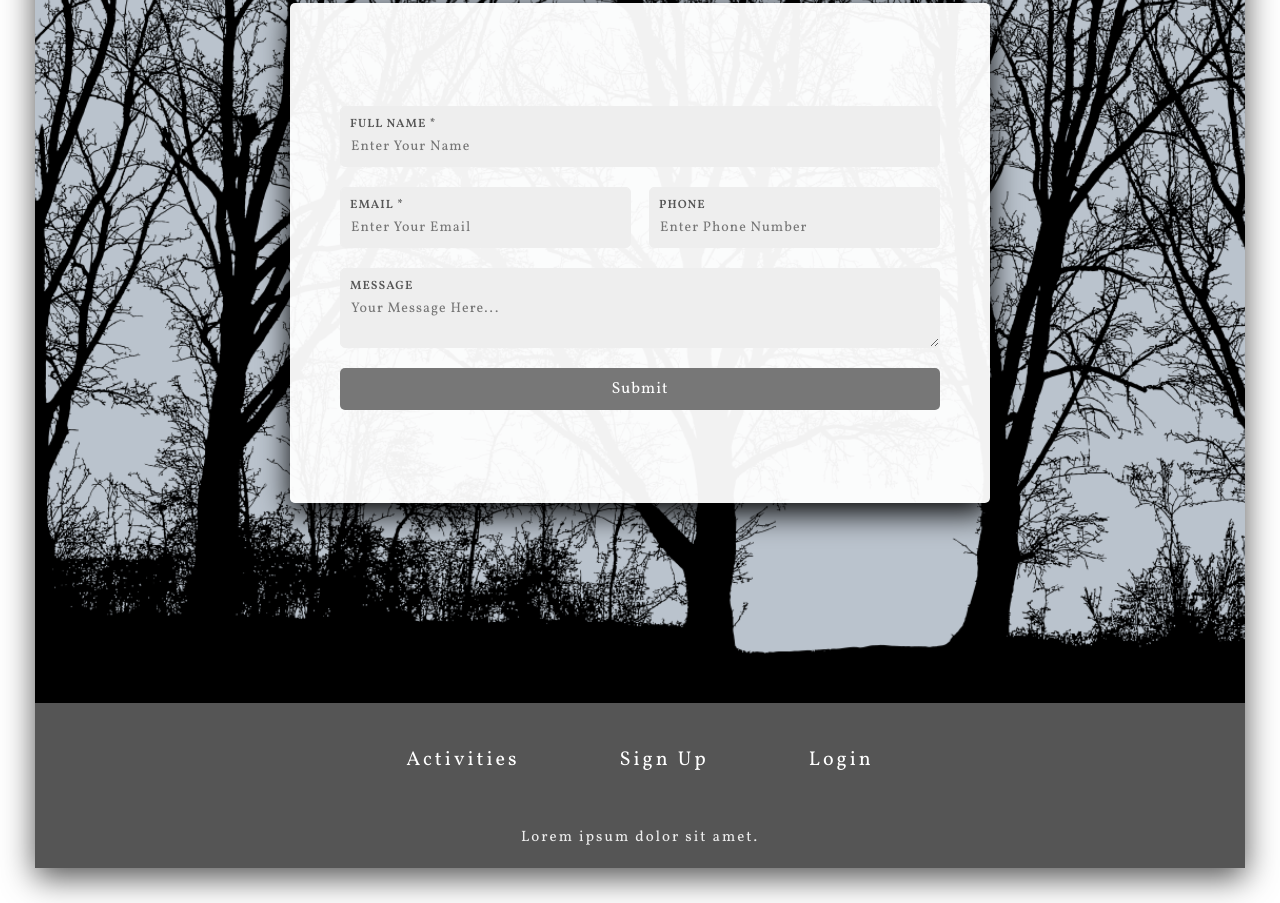
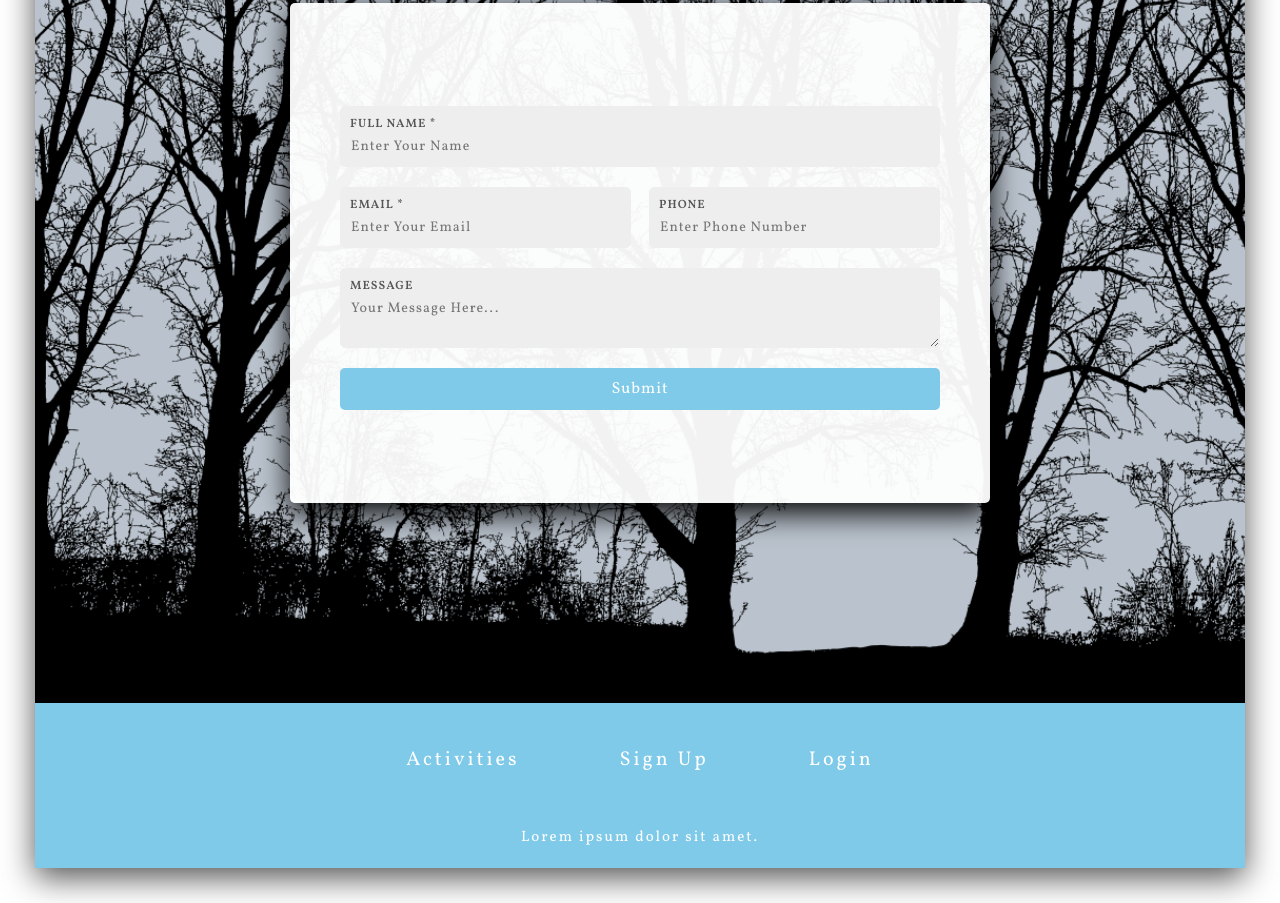
Before and after one commit to tahayasinturedi/Zusammen, a plain HTML site: page index.html in a window 1280 px wide. Shown: the part 2165-3068 px from the top of the page. Drawn offline with Linux system fonts and the light colour scheme.

Commit message:
Update design

```diff
--- a/style.css
+++ b/style.css
@@ -451,8 +451,8 @@ html {
   font-size: 1.6rem;
   letter-spacing: 0.1rem;
   margin-top: 1rem;
-  background-color: var(--light-grey-color);
-  color: var(--white-color);
+  color: #fff;
+	background: #7fc9e9;
   border-radius: 0.5rem;
   border: none;
   cursor: pointer;
@@ -460,7 +460,7 @@ html {
 }
 
 .form-btn:hover {
-  background-color: var(--grey-color);
+  background: #6d44b8;
 }
 
 .input-group textarea {
@@ -494,7 +494,7 @@ html {
 
 /* Footer */
 .footer {
-  background-color: var(--grey-color);
+	background: #7fc9e9;
   padding: 4rem 0 2rem 0;
 }
 
@@ -505,9 +505,8 @@ html {
 
 .footer-link {
   font-size: 2rem;
-  color: var(--white-color);
+  color: #fff;
   margin: 0 2rem;
-  background-color: var(--grey-color);
   padding: 0.3rem 3rem;
   letter-spacing: 0.3rem;
   transition: all 0.2s;
@@ -521,7 +520,7 @@ html {
 .footer-paragraph {
   text-align: center;
   font-size: 1.5rem;
-  color: var(--secondary-color);
+  color: #fff;
   letter-spacing: 0.2rem;
   margin-top: 5rem;
 }
```
